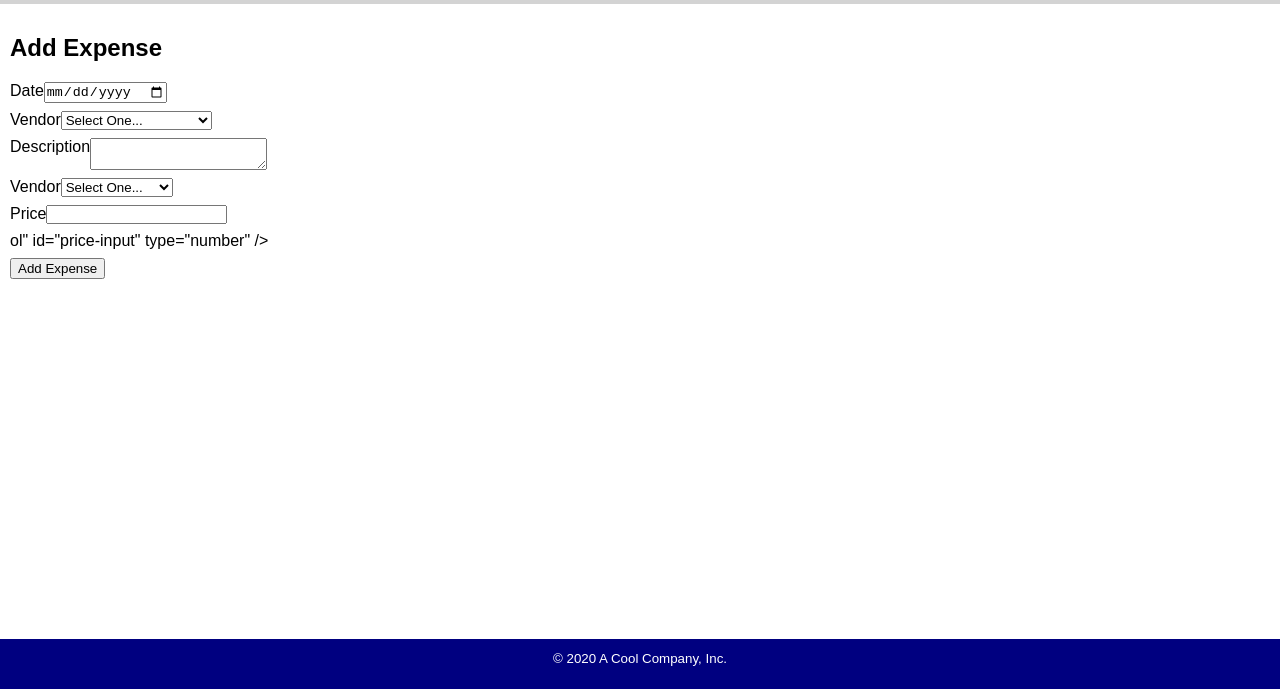
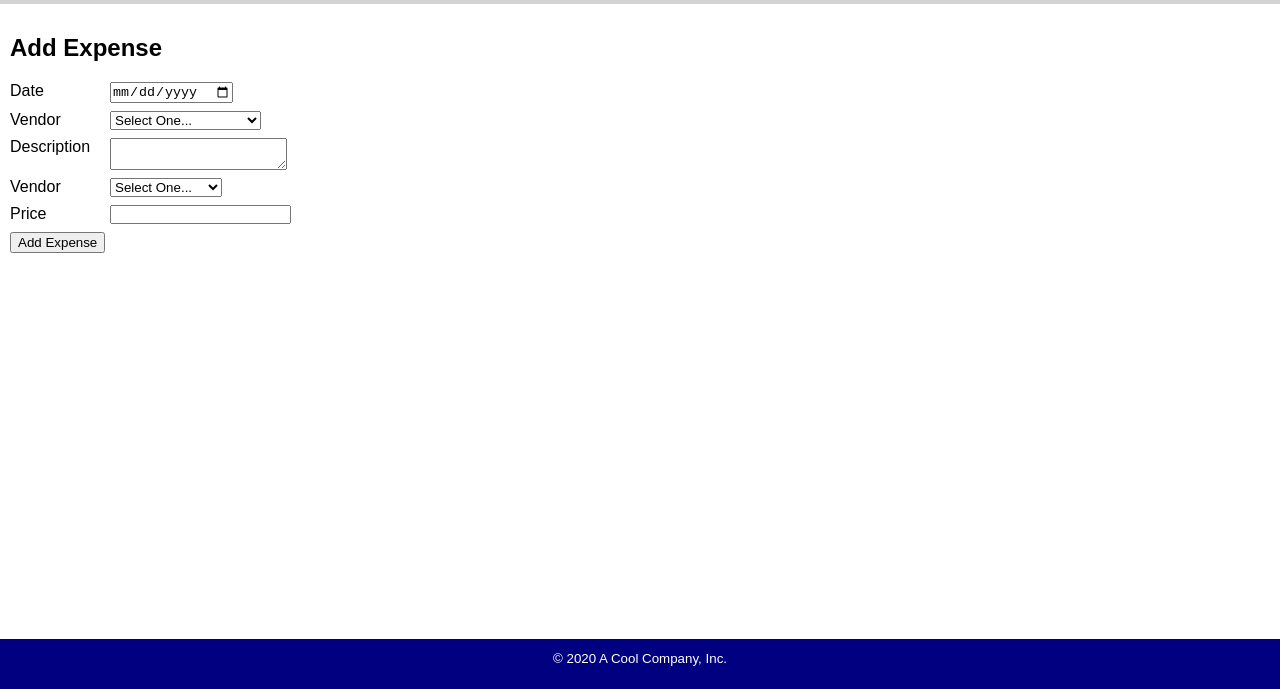
Before and after one commit to ericwgreene/intro-web-programming, a website: page add-expense.html in a window 1280 px wide. Shown: the part 111-800 px from the top of the page. Drawn offline with Linux system fonts and the light colour scheme.

Commit message:
Minor fix.

```diff
--- a/add-expense.html
+++ b/add-expense.html
@@ -59,9 +59,6 @@
             <input class="form-control" id="price-input" type="number" />
           </div>
           <div class="form-row">
-ol" id="price-input" type="number" />
-          </div>
-          <div class="form-row">
             <button type="button">Add Expense</button>
           </div>
         </form>
--- a/styles/layout.css
+++ b/styles/layout.css
@@ -108,8 +108,8 @@ td {
 }
 
 .field-name,
-.form-label {
--control {
+.form-label,
+.form-control {
   padding: 0;
   margin: 0;
 }
```
